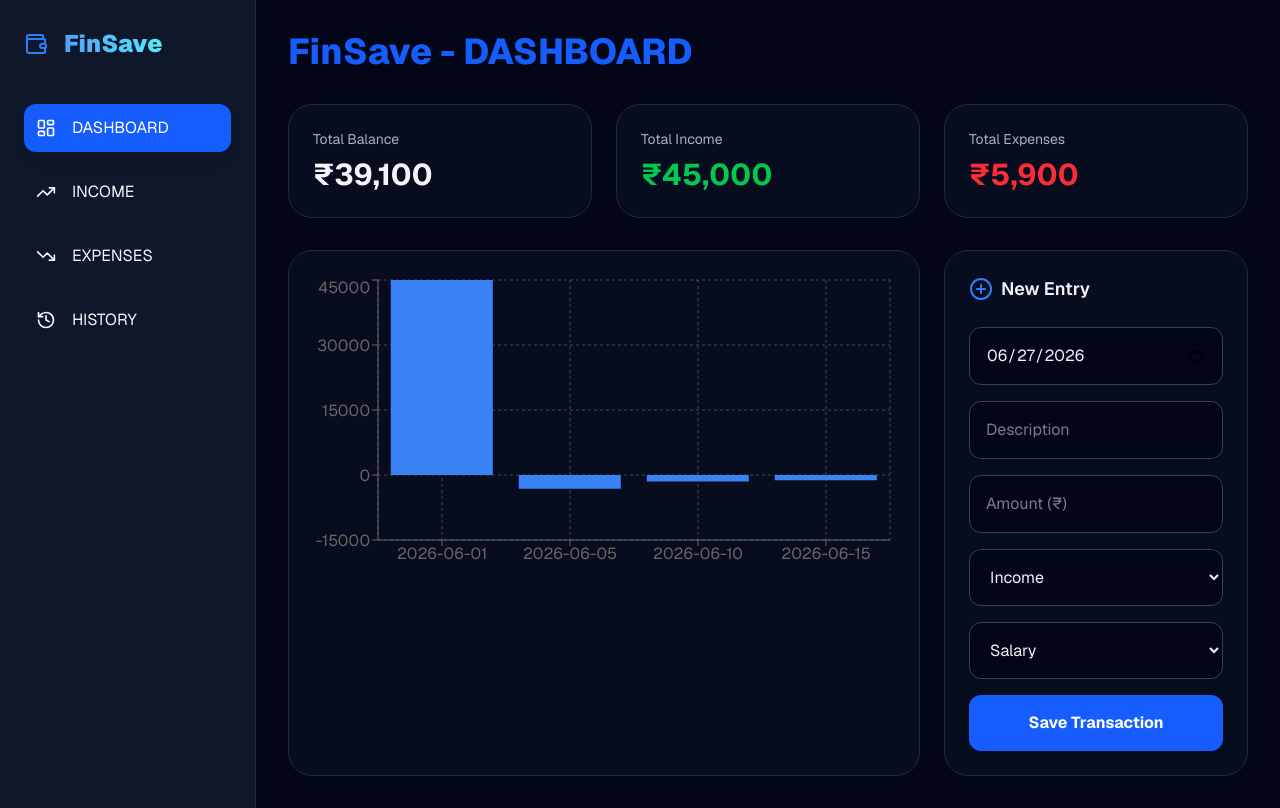
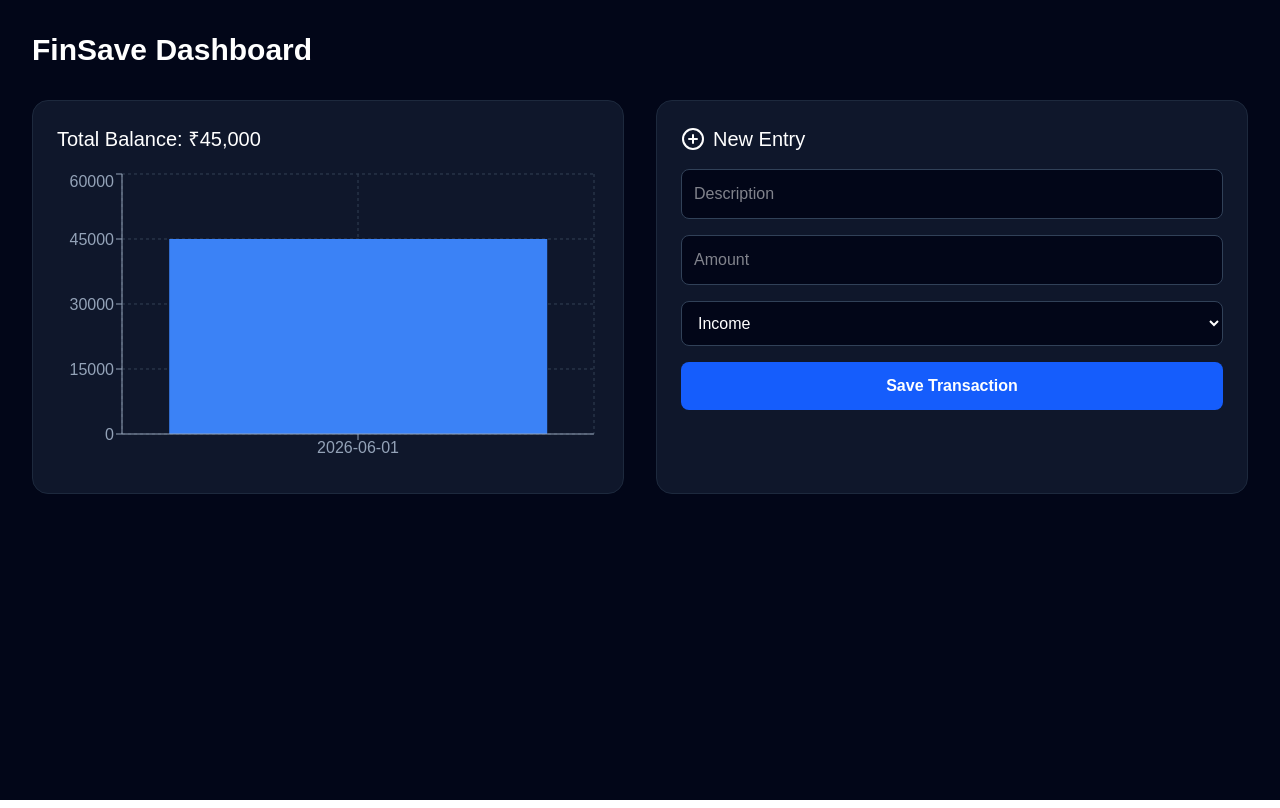
Before and after one commit to jaswanthr-dev/finsave-tracker, a Next.js app: page / in a window 1280 px wide. Built offline with nearby package versions, Linux system fonts and the light colour scheme.

Commit message:
fix: finalize persistent storage logic

```diff
--- a/app/page.tsx
+++ b/app/page.tsx
@@ -1,140 +1,83 @@
 'use client';
-import { useState, useMemo, useEffect } from 'react';
+import { useState, useEffect } from 'react';
 import { BarChart, Bar, XAxis, YAxis, CartesianGrid, Tooltip, ResponsiveContainer } from 'recharts';
-import { LayoutDashboard, Wallet, TrendingUp, TrendingDown, History, PlusCircle, Menu, Sun, Moon, Inbox } from 'lucide-react';
-
-const INITIAL_DATA = [
-  { id: 1, date: '2026-06-01', desc: 'Monthly Salary', amount: 45000, type: 'Income', category: 'Salary' },
-  { id: 2, date: '2026-06-05', desc: 'Grocery Shopping', amount: -3200, type: 'Expense', category: 'Food' },
-  { id: 3, date: '2026-06-10', desc: 'Electricity Bill', amount: -1500, type: 'Expense', category: 'Housing' },
-  { id: 4, date: '2026-06-15', desc: 'Fuel', amount: -1200, type: 'Expense', category: 'Transport' },
-];
-
-const INCOME_CATEGORIES = ['Salary', 'Freelance', 'Trading', 'Investments', 'Business', 'Rental Income', 'Other'];
-const EXPENSE_CATEGORIES = ['Food', 'Housing', 'Transport', 'Shopping', 'Entertainment', 'Health', 'Education', 'Utilities', 'General'];
+import { LayoutDashboard, Wallet, TrendingUp, TrendingDown, History, PlusCircle, Inbox } from 'lucide-react';
 
 export default function FinSaveDashboard() {
-  const [isMounted, setIsMounted] = useState(false);
-  const [isSidebarOpen, setIsSidebarOpen] = useState(true);
-  const [activePage, setActivePage] = useState('DASHBOARD');
-  const [theme, setTheme] = useState<'light' | 'dark'>('dark');
+  // 1. State initialization
+  const [transactions, setTransactions] = useState([]);
+  const [formData, setFormData] = useState({ date: '', desc: '', amount: '', type: 'Income', category: 'Salary' });
+  const [isClient, setIsClient] = useState(false);
 
-  // LAZY INITIALIZATION: Reads from localStorage immediately
-  const [transactions, setTransactions] = useState(() => {
-    if (typeof window !== 'undefined') {
+  // 2. Load data from localStorage exactly once when component mounts
+  useEffect(() => {
     const saved = localStorage.getItem('finsave-data');
-      return saved ? JSON.parse(saved) : INITIAL_DATA;
+    if (saved) {
+      setTransactions(JSON.parse(saved));
+    } else {
+      setTransactions([
+        { id: 1, date: '2026-06-01', desc: 'Monthly Salary', amount: 45000, type: 'Income', category: 'Salary' }
+      ]);
     }
-    return INITIAL_DATA;
-  });
-
-  const [formData, setFormData] = useState({ date: '', desc: '', amount: '', type: 'Income', category: 'Salary' });
-
-  // Handle initial state and date
-  useEffect(() => {
-    setIsMounted(true);
+    setIsClient(true);
     setFormData(prev => ({ ...prev, date: new Date().toISOString().split('T')[0] }));
   }, []);
 
-  // Sync to localStorage
+  // 3. Save to localStorage EVERY time transactions changes
   useEffect(() => {
-    if (isMounted) {
+    if (isClient) {
       localStorage.setItem('finsave-data', JSON.stringify(transactions));
-      console.log("Data saved to localStorage:", transactions); // Debugging: open F12 console to see this
     }
-  }, [transactions, isMounted]);
+  }, [transactions, isClient]);
 
   const addTransaction = () => {
-    if (!formData.date || !formData.desc || !formData.amount) return;
-    setTransactions(prev => [...prev, {
+    if (!formData.desc || !formData.amount) return;
+    const newTx = {
       id: Date.now(),
       ...formData,
       amount: formData.type === 'Expense' ? -Math.abs(Number(formData.amount)) : Math.abs(Number(formData.amount))
-    }]);
+    };
+    setTransactions(prev => [...prev, newTx]);
     setFormData(prev => ({ ...prev, desc: '', amount: '' }));
   };
 
-  const currentCategories = formData.type === 'Income' ? INCOME_CATEGORIES : EXPENSE_CATEGORIES;
+  const total = transactions.reduce((acc, t) => acc + t.amount, 0);
 
-  const stats = useMemo(() => {
-    const total = transactions.reduce((acc, t) => acc + t.amount, 0);
-    const income = transactions.filter(t => t.amount > 0).reduce((acc, t) => acc + t.amount, 0);
-    const expense = transactions.filter(t => t.amount < 0).reduce((acc, t) => acc + Math.abs(t.amount), 0);
-    return { total, income, expense };
-  }, [transactions]);
-
-  const filteredTransactions = useMemo(() => {
-    if (activePage === 'DASHBOARD' || activePage === 'HISTORY') return transactions;
-    if (activePage === 'INCOME') return transactions.filter(t => t.type === 'Income');
-    if (activePage === 'EXPENSES') return transactions.filter(t => t.type === 'Expense');
-    return transactions;
-  }, [transactions, activePage]);
-
-  if (!isMounted) return null;
-
-  const themeClass = theme === 'dark' ? 'bg-slate-950 text-slate-100' : 'bg-slate-50 text-slate-900';
-  const sidebarClass = theme === 'dark' ? 'bg-slate-900 border-slate-800' : 'bg-white border-slate-200';
-  const cardClass = theme === 'dark' ? 'bg-slate-900/40 border-slate-800' : 'bg-white border-slate-200 shadow-sm';
-  const inputClass = theme === 'dark' ? 'bg-slate-950 border-slate-700' : 'bg-white border-slate-300';
+  if (!isClient) return null;
 
   return (
-    <div className={`flex min-h-screen font-sans ${themeClass}`}>
-      <aside className={`border-r p-6 flex flex-col transition-all duration-300 ${isSidebarOpen ? 'w-64' : 'w-20'} ${sidebarClass}`}>
-        <div className={`flex items-center gap-4 mb-10 h-10 ${!isSidebarOpen && 'justify-center'}`}>
-          <Wallet size={24} className="text-blue-500 shrink-0" />
-          <h1 className={`text-2xl font-black text-transparent bg-clip-text bg-gradient-to-r from-blue-400 to-cyan-300 ${isSidebarOpen ? 'block' : 'hidden'}`}>FinSave</h1>
-        </div>
-        <nav className="space-y-4 flex-1">
-          {[ {name: 'DASHBOARD', icon: LayoutDashboard}, {name: 'INCOME', icon: TrendingUp}, {name: 'EXPENSES', icon: TrendingDown}, {name: 'HISTORY', icon: History} ].map(item => (
-            <button key={item.name} onClick={() => setActivePage(item.name)}
-              className={`w-full flex items-center p-3 rounded-xl transition ${isSidebarOpen ? 'justify-start gap-4' : 'justify-center'} ${activePage === item.name ? 'bg-blue-600 text-white shadow-lg' : 'hover:bg-slate-400/10'}`}>
-              <item.icon size={20} className="shrink-0"/>
-              <span className={isSidebarOpen ? 'block' : 'hidden'}>{item.name}</span>
-            </button>
-          ))}
-        </nav>
-      </aside>
-      <main className="flex-1 p-8">
-        <header className="mb-8"><h2 className="text-4xl font-extrabold text-blue-600">FinSave - {activePage}</h2></header>
-        {activePage === 'DASHBOARD' && (
-          <div className="grid grid-cols-1 md:grid-cols-3 gap-6 mb-8">
-            <div className={`p-6 rounded-3xl border ${cardClass}`}>
-              <p className="text-sm mb-2 opacity-70">Total Balance</p>
-              <h3 className="text-3xl font-bold">₹{stats.total.toLocaleString()}</h3>
-            </div>
-            <div className={`p-6 rounded-3xl border ${cardClass}`}>
-              <p className="text-sm mb-2 opacity-70">Total Income</p>
-              <h3 className="text-3xl font-bold text-green-500">₹{stats.income.toLocaleString()}</h3>
-            </div>
-            <div className={`p-6 rounded-3xl border ${cardClass}`}>
-              <p className="text-sm mb-2 opacity-70">Total Expenses</p>
-              <h3 className="text-3xl font-bold text-red-500">₹{stats.expense.toLocaleString()}</h3>
-            </div>
-          </div>
-        )}
-        <div className="grid grid-cols-1 lg:grid-cols-3 gap-6">
-          <div className={`lg:col-span-2 p-6 rounded-3xl border ${cardClass}`}>
+    <div className="min-h-screen bg-slate-950 text-white p-8">
+      <h1 className="text-3xl font-bold mb-8">FinSave Dashboard</h1>
+
+      <div className="grid grid-cols-1 md:grid-cols-2 gap-8">
+        {/* Chart Section */}
+        <div className="bg-slate-900 p-6 rounded-2xl border border-slate-800">
+          <h2 className="text-xl mb-4">Total Balance: ₹{total.toLocaleString()}</h2>
           <ResponsiveContainer width="100%" height={300}>
-              <BarChart data={transactions}><CartesianGrid strokeDasharray="3 3" opacity={0.3} /><XAxis dataKey="date" /><YAxis /><Tooltip formatter={(value: any) => [`₹${value}`, 'Amount']} /><Bar dataKey="amount" fill="#3b82f6" /></BarChart>
+            <BarChart data={transactions}>
+              <CartesianGrid strokeDasharray="3 3" stroke="#334155" />
+              <XAxis dataKey="date" stroke="#94a3b8" />
+              <YAxis stroke="#94a3b8" />
+              <Tooltip />
+              <Bar dataKey="amount" fill="#3b82f6" />
+            </BarChart>
           </ResponsiveContainer>
         </div>
-          <div className={`p-6 rounded-3xl border ${cardClass}`}>
-            <h3 className="text-lg font-semibold mb-6 flex items-center gap-2"><PlusCircle className="text-blue-500" /> New Entry</h3>
+
+        {/* Form Section */}
+        <div className="bg-slate-900 p-6 rounded-2xl border border-slate-800">
+          <h2 className="text-xl mb-4 flex items-center gap-2"><PlusCircle /> New Entry</h2>
           <div className="space-y-4">
-              <input type="date" className={`w-full p-4 border rounded-xl ${inputClass}`} onChange={(e) => setFormData({...formData, date: e.target.value})} value={formData.date} />
-              <input type="text" placeholder="Description" className={`w-full p-4 border rounded-xl ${inputClass}`} onChange={(e) => setFormData({...formData, desc: e.target.value})} value={formData.desc} />
-              <input type="number" placeholder="Amount (₹)" className={`w-full p-4 border rounded-xl ${inputClass}`} onChange={(e) => setFormData({...formData, amount: e.target.value})} value={formData.amount} />
-              <select className={`w-full p-4 border rounded-xl ${inputClass}`} onChange={(e) => setFormData({...formData, type: e.target.value})} value={formData.type}>
-                <option value="Income">Income</option> <option value="Expense">Expense</option>
+            <input type="text" placeholder="Description" className="w-full p-3 bg-slate-950 border border-slate-700 rounded-lg" onChange={(e) => setFormData({...formData, desc: e.target.value})} value={formData.desc} />
+            <input type="number" placeholder="Amount" className="w-full p-3 bg-slate-950 border border-slate-700 rounded-lg" onChange={(e) => setFormData({...formData, amount: e.target.value})} value={formData.amount} />
+            <select className="w-full p-3 bg-slate-950 border border-slate-700 rounded-lg" onChange={(e) => setFormData({...formData, type: e.target.value})}>
+              <option value="Income">Income</option>
+              <option value="Expense">Expense</option>
             </select>
-              <select className={`w-full p-4 border rounded-xl ${inputClass}`} onChange={(e) => setFormData({...formData, category: e.target.value})} value={formData.category}>
-                {currentCategories.map(cat => <option key={cat} value={cat}>{cat}</option>)}
-              </select>
-              <button onClick={addTransaction} className="w-full bg-blue-600 text-white py-4 rounded-xl font-bold hover:bg-blue-500">Save Transaction</button>
+            <button onClick={addTransaction} className="w-full bg-blue-600 p-3 rounded-lg font-bold">Save Transaction</button>
           </div>
         </div>
       </div>
-      </main>
     </div>
   );
 }
```
Lines whose indentation alone changed are shown as unchanged.
